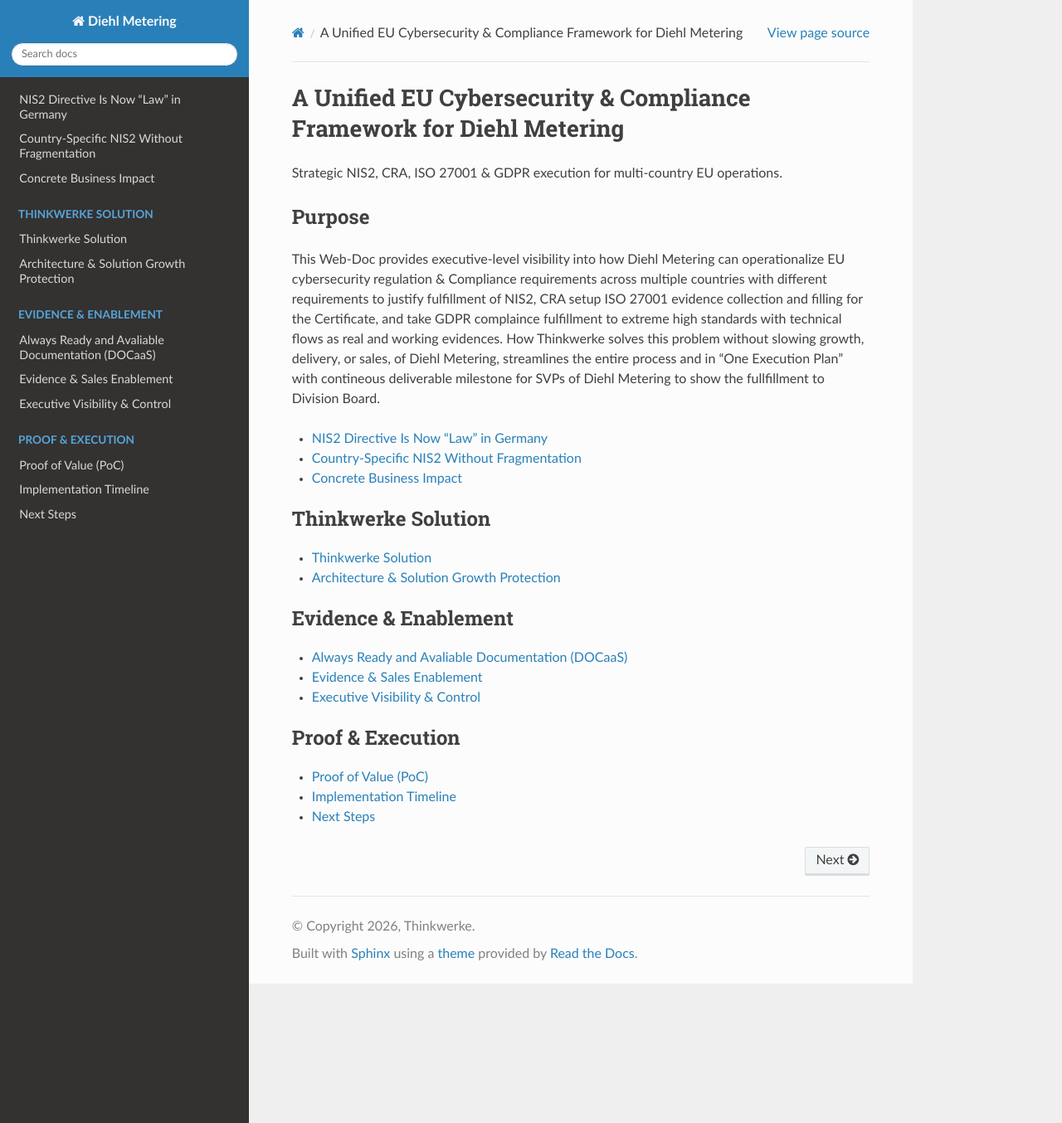
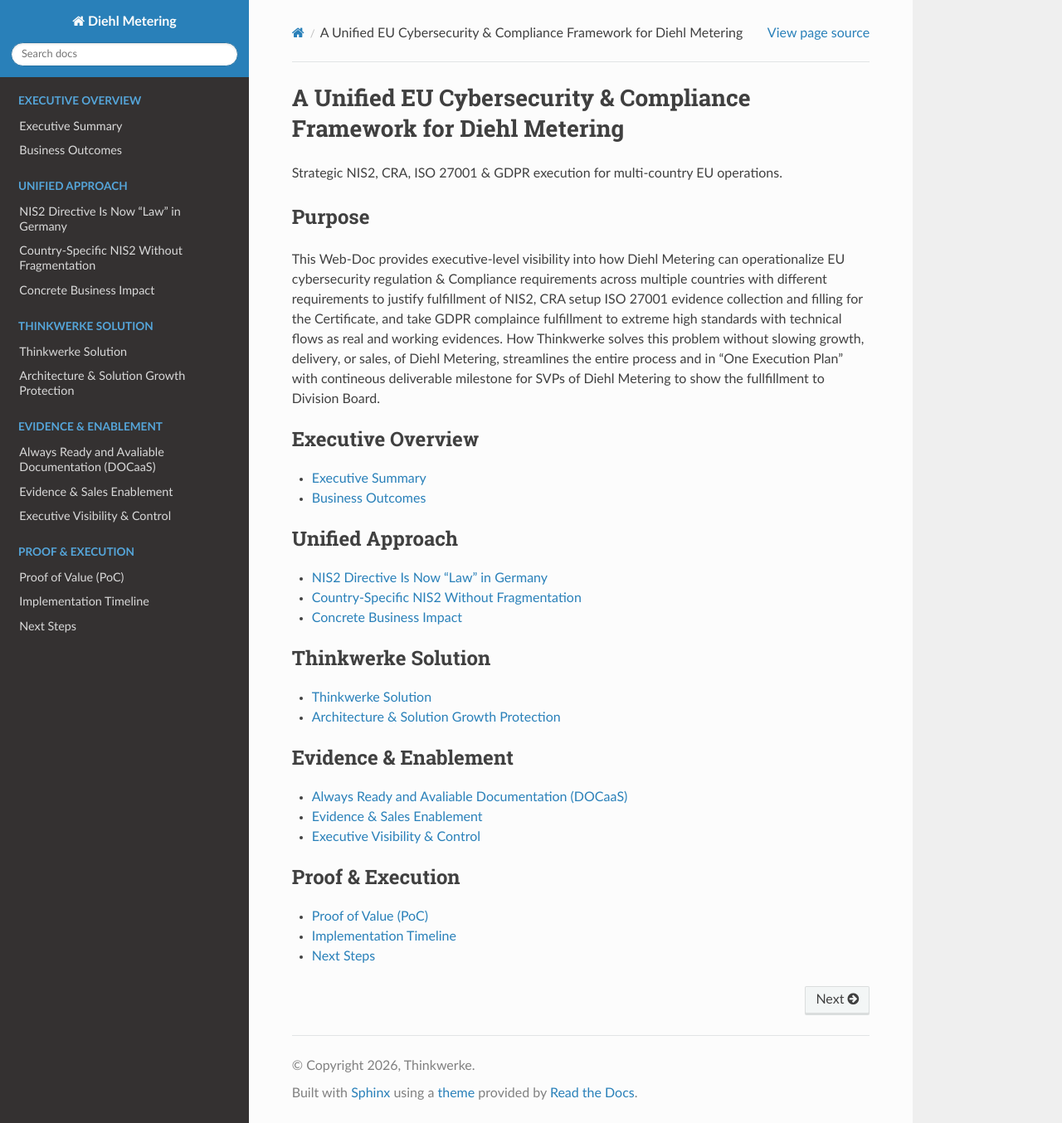
Before and after one commit to Mynkskhr/diehlmetering, a Sphinx documentation site: the page built from docs/source/index.rst, in a window 1280 px wide and 1354 px high. Shown: the whole window at 83% size. Built offline with Sphinx 7.4.7 and the Read the Docs theme 3.1.0, drawn with Linux system fonts in a browser that asks for light colours; pages that are not in the unit, such as notebooks, are missing from menus.

Commit message:
Update index.rst

```diff
--- a/docs/source/index.rst
+++ b/docs/source/index.rst
@@ -14,14 +14,14 @@
 
 .. toctree::
    :maxdepth: 1
-   :Executive Overview
+   :caption: Executive Overview
 
-   index
    executive-summary
    business-outcomes
 
 .. toctree::
    :maxdepth: 1
+   :caption: Unified Approach
 
    nis2-2026
    country-specific-nis2
```
